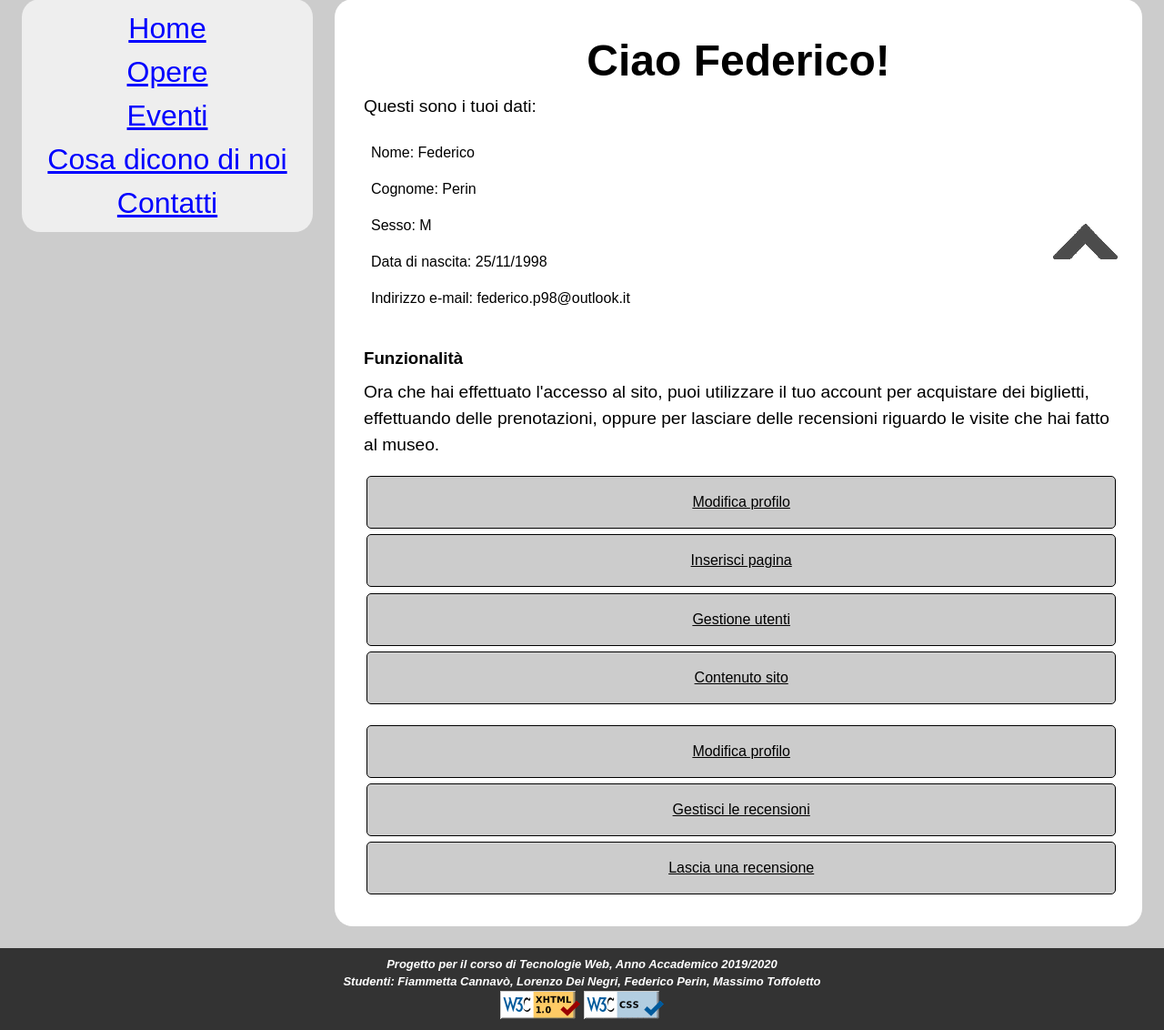
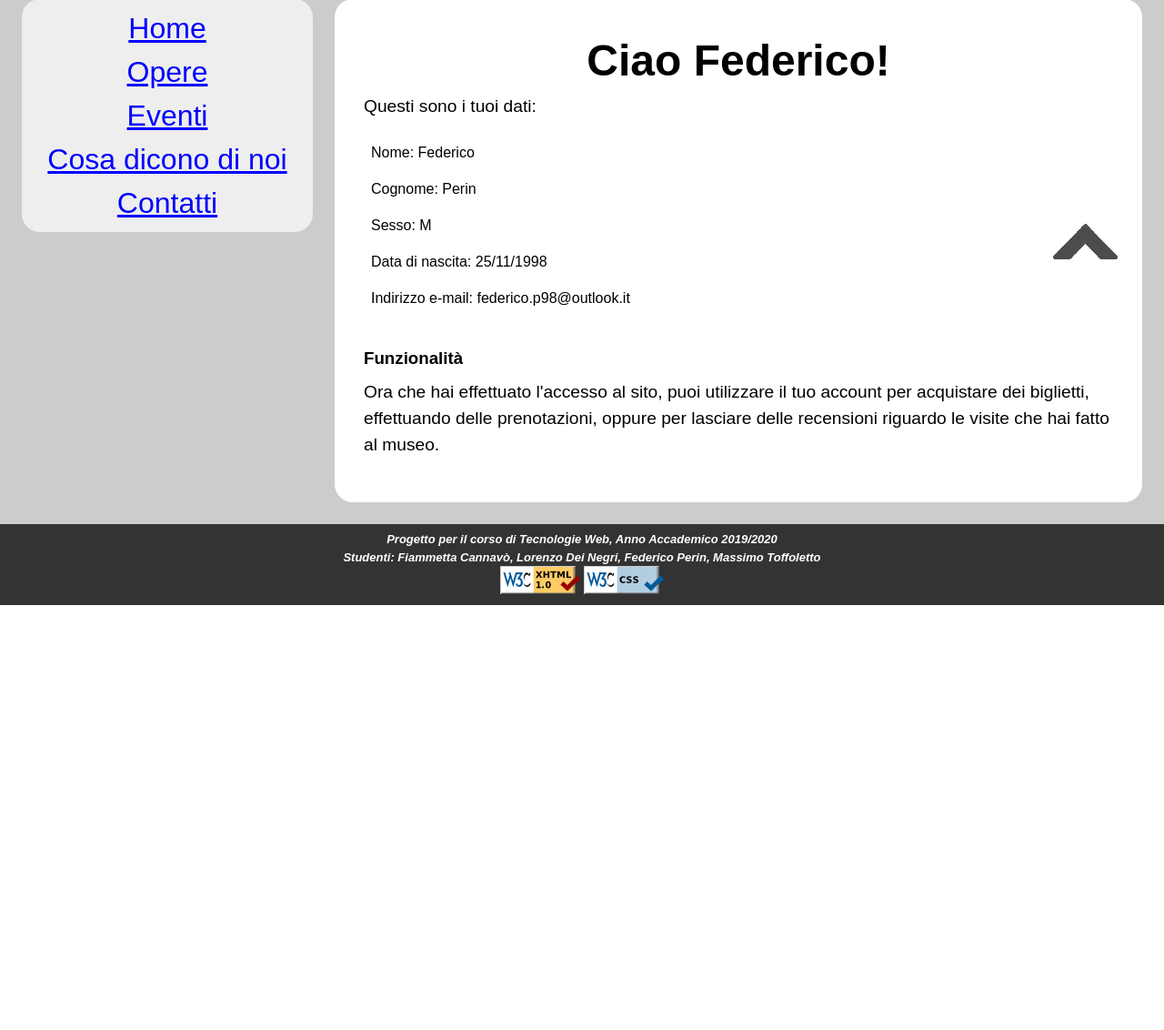
Before and after one commit to pheasant98/ProgettoTecnologieWeb, a PHP site: page /HTML/AreaPersonale.html in a window 1280 px wide. Shown: the part 456-1588 px from the top of the page at 91% size. After the commit the page ends 1121 px from the top, so only its background shows below. Run offline with PHP 8.4, Linux system fonts and the light colour scheme.

Commit message:
Non so bene cosa ho fatto ma devo committare

```diff
--- a/CSS/Print.css
+++ b/CSS/Print.css
@@ -246,8 +246,7 @@ a:visited::after {
 #userTools,
 #userButton,
 #homepageButton,
-#userOperationsList,
-#adminOperationsList,
+#operationsList,
 #loginButton,
 #register,
 #loginMenu a,
--- a/HTML/AreaPersonale.html
+++ b/HTML/AreaPersonale.html
@@ -129,36 +129,9 @@
                 <span xml:lang="en">account</span> per acquistare dei biglietti, effettuando delle prenotazioni, oppure per lasciare delle recensioni riguardo le visite che hai fatto al museo.
             </p>
 
-            <ul id="adminOperationsList" class="navigation">
-                <li>
-                    <a id="ModificaAdmin" class="button userOperationButton" href="ModificaDatiUtente.html" title="vai alla pagina modifica dati utente" role="button" aria-label="vai alla pagina modifica dati utente">Modifica profilo</a>
-                </li>
 
-                <li>
-                    <a id="Inserisci" class="button userOperationButton" href="Inserisci.html" title="vai alla pagina inserisci pagina" role="button" aria-label="vai alla pagina inserisci pagina">Inserisci pagina</a>
-                </li>
-
-                <li>
-                    <a id="GestioneUtenti" class="button userOperationButton" href="GestioneUtenti.html" title="vai alla pagina Gestione Utenti" role="button" aria-label="vai alla pagina iGestione Utenti">Gestione utenti</a>
-                </li>
-
-                <li>
-                    <a id="ContenutoSito" class="button userOperationButton" href="GestioneContenuti.html" title="vai alla pagina Contenuto Sito" role="button" aria-label="vai alla pagina Contenuto Sito">Contenuto sito</a>
-                </li>
-            </ul>
-
-            <ul id="userOperationsList" class="navigation">
-                <li>
-                    <a href="ModificaDatiUtente.html" id="ModificaUser" class="button userOperationButton" title="Modifica dati profilo" aria-label="Vai alla pagina per la modifica dei dati del profilo">Modifica profilo</a>
-                </li>
-
-                <li>
-                    <a href="Recensione.html" class="button userOperationButton" title="Gestisci le tue recensioni" aria-label="Vai alla pagina per la gestione delle recensioni lasciate">Gestisci le recensioni</a>
-                </li>
-
-                <li>
-                    <a href="LasciaUnaRecensione.html" class="button userOperationButton" title="Lascia una nuova recensione" aria-label="Vai alla pagina per lasciare una nuova recensione">Lascia una recensione</a>
-                </li>
+            <ul id="operationsList" class="navigation">
+                <span id='operationsPlaceholder'/>
             </ul>
 
             <a id="buttonBackUp" href="#header" title="Torna su" role="button" aria-label="Torna su">
--- a/PHP/Controller/UsersController.php
+++ b/PHP/Controller/UsersController.php
@@ -20,7 +20,6 @@ class UsersController {
         return $count;
     }
 
-
 }
 
 ?>
```
Also changed, not shown: PHP/AreaPersonale.php (+38 -0 lines).
